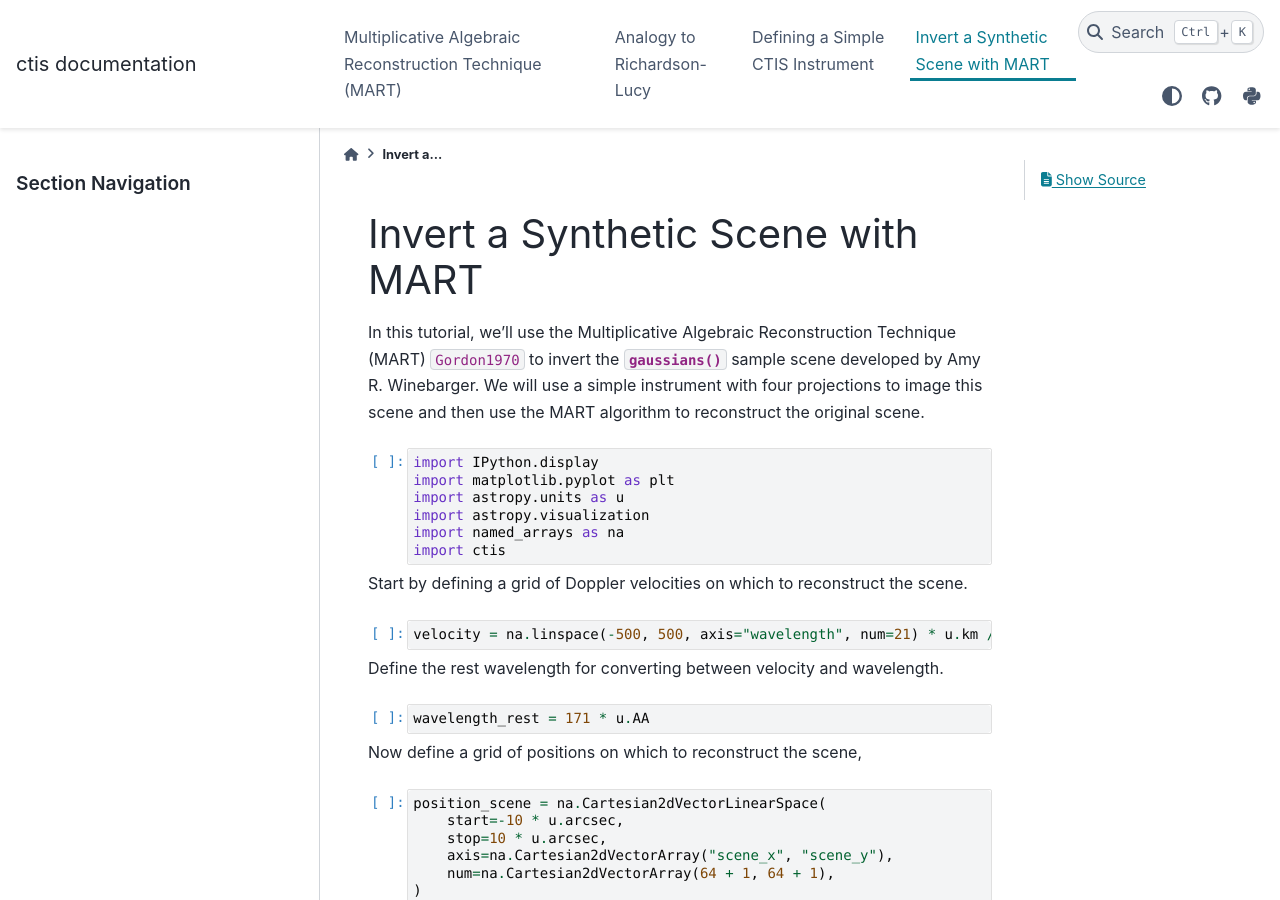
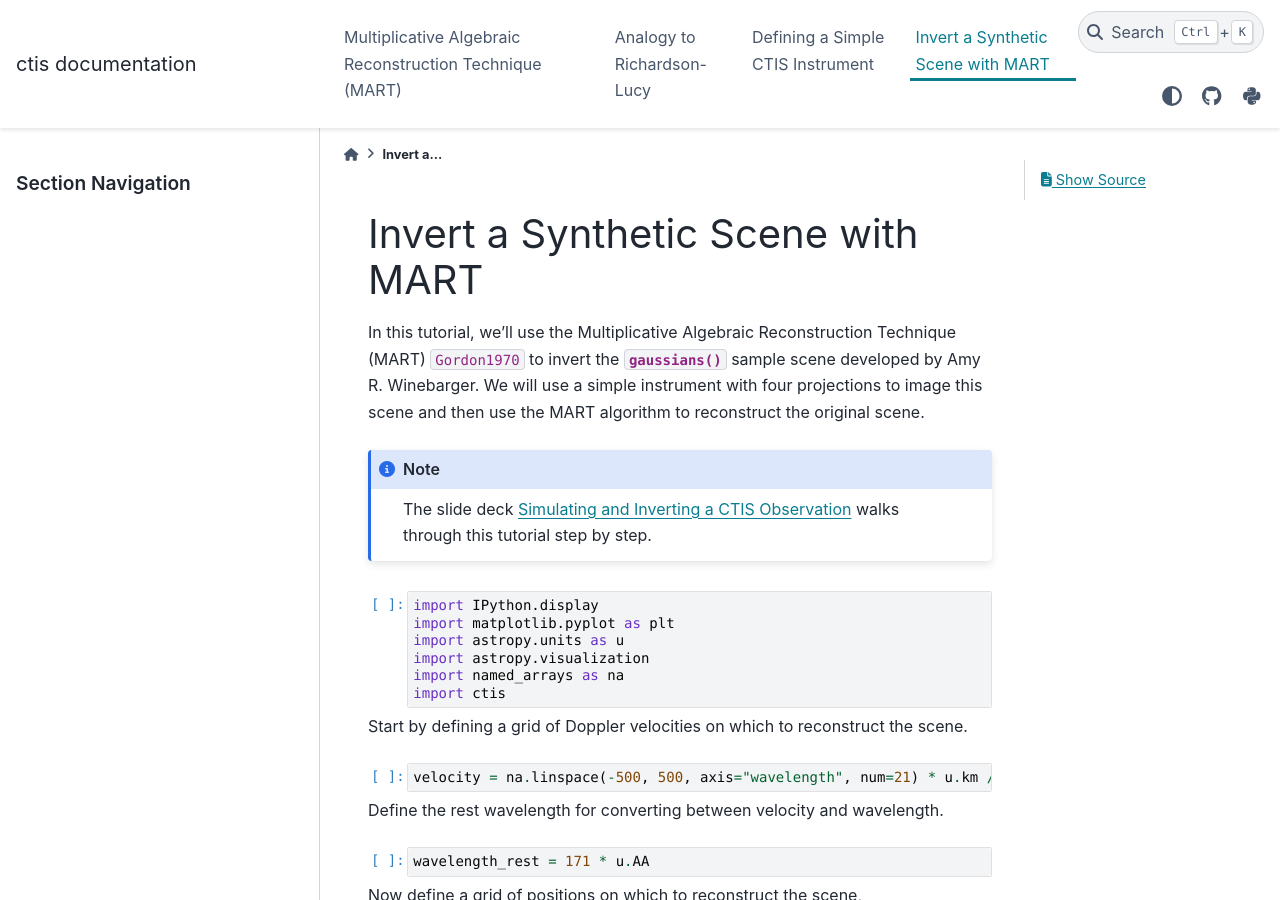
Before and after one commit to sun-data/ctis, a Sphinx documentation site: the page built from docs/tutorials/simple-mart.ipynb, in a window 1280 px wide and 900 px high. Built offline with Sphinx 7.4.7 and the PyData theme 0.15.4, drawn with Linux system fonts in a browser that asks for light colours; the version number could not be read and is left out; cross-references to code outside the pages are shown as plain code.

Commit message:
Link the MART talk from the docs
Add a Talks section to the landing page, and a note at the top of the
MART tutorial pointing to the slide deck that walks through it.

The tutorial's link is raw HTML because the deck is copied into the
build by `html_extra_path`, and nbsphinx warns about a relative link to
a file that isn't in the source tree.

Co-Authored-By: Claude Opus 5.5 <noreply@anthropic.com>
Claude-Session: https://claude.ai/code/session_01GqceVSp8s2msxj1Dr9MrGU

```diff
--- a/docs/index.rst
+++ b/docs/index.rst
@@ -29,6 +29,14 @@ Examples on how to use this package.
     tutorials/ideal-instrument
     tutorials/simple-mart
 
+Talks
+=====
+
+Slide decks for presenting this package.
+
+* `Simulating and Inverting a CTIS Observation <talks/mart/index.html>`__:
+  a step-by-step walkthrough of :doc:`tutorials/simple-mart`.
+
 API Reference
 =============
 
```
Also changed, not shown: docs/tutorials/simple-mart.ipynb.
